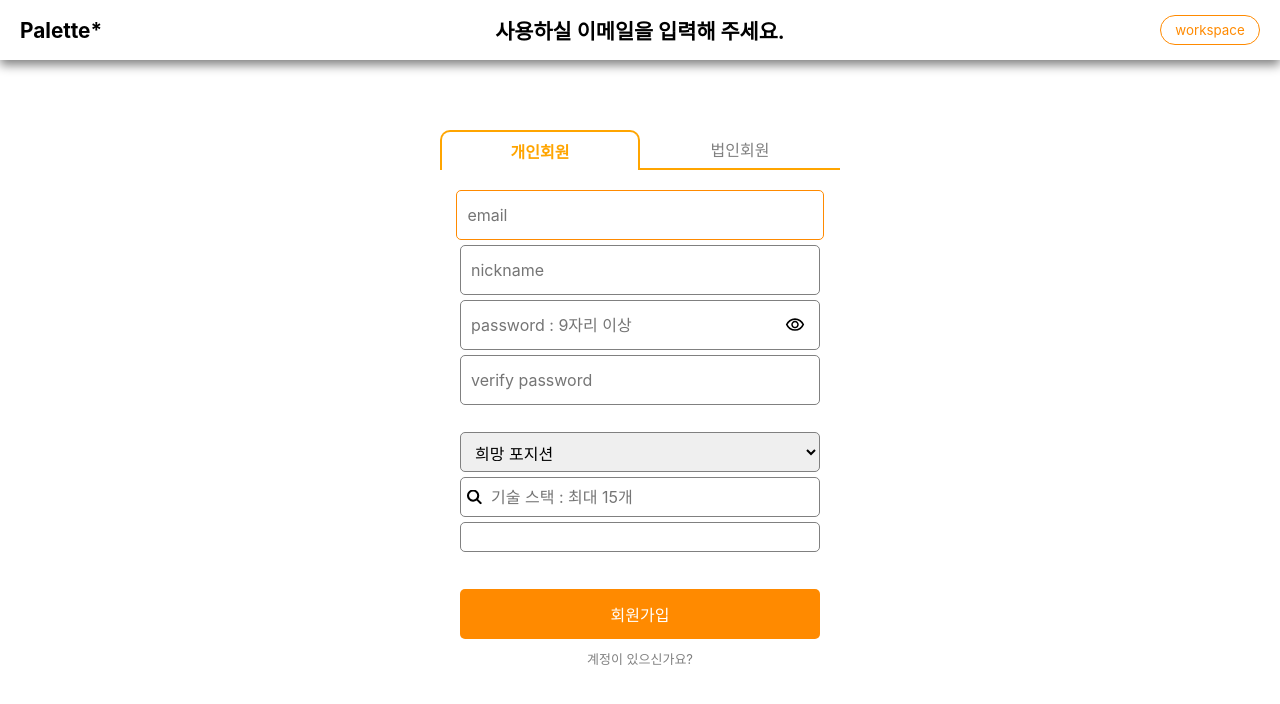
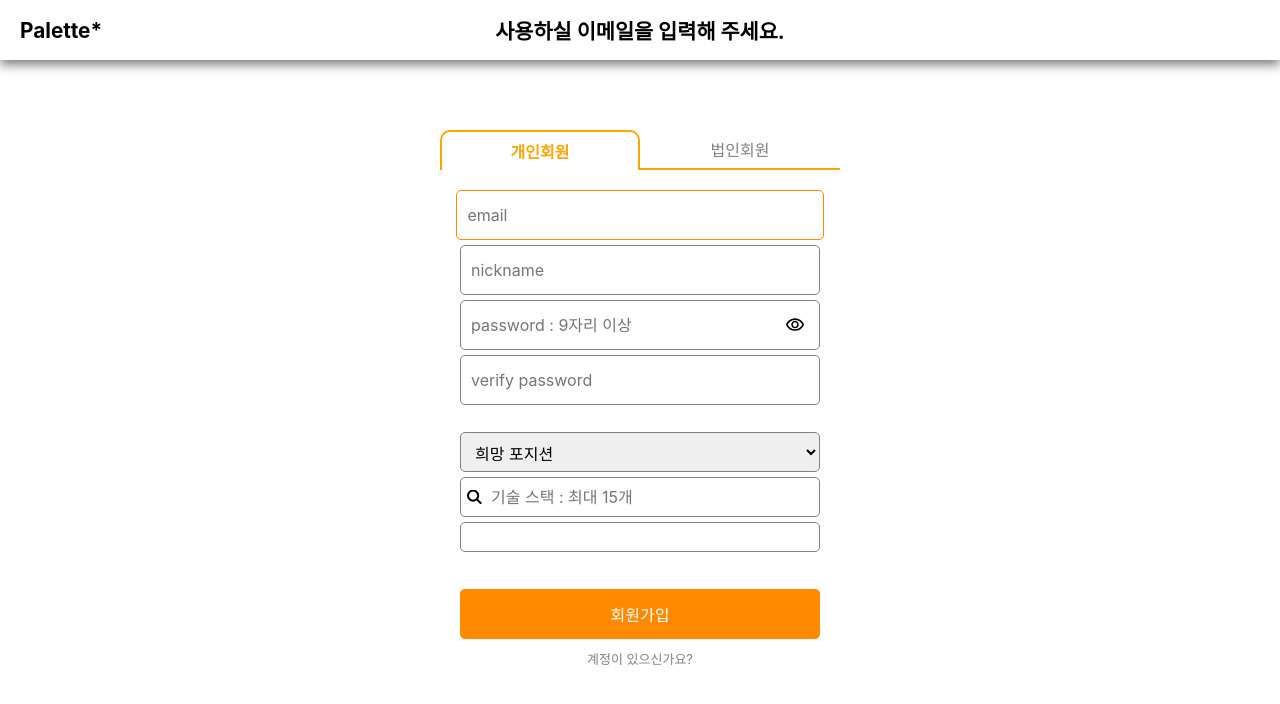
Before and after one commit to Happiness-Meta/final-front, a Next.js app: page /pages/signUpPage in a window 1280 px wide. Shown: the top 704 px of the page. Built offline with nearby package versions, Linux system fonts and the light colour scheme; a web font is replaced by a local one.

Commit message:
[bugfix] 헤더no1 workspace 버튼 토큰 관련 삼항연산자 사용

```diff
--- a/src/app/components/commonComponents/HeaderNo1.tsx
+++ b/src/app/components/commonComponents/HeaderNo1.tsx
@@ -12,11 +12,13 @@ import {
 import { css } from "@emotion/react";
 import Link from "next/link";
 import { useEffect } from "react";
+import { useCookies } from "react-cookie";
 
 const HeaderNo1 = () => {
+  const [cookies] = useCookies(["token"]);
+
   const { guideMessage, guideMessageAni, setGuideMessageAni } =
     useProjectTemplateStore();
-
   const { resetTechStack } = useSignUpPageStore();
 
   useEffect(() => {
@@ -54,9 +56,11 @@ const HeaderNo1 = () => {
         </p>
       </section>
       <section css={[sectionStyle, `justify-content: end;`]}>
-        <button onClick={() => resetTechStack()} css={[workspaceBtnStyle]}>
-          workspace
-        </button>
+        {cookies.token ? (
+          <button onClick={() => resetTechStack()} css={[workspaceBtnStyle]}>
+            workspace
+          </button>
+        ) : null}
       </section>
     </header>
   );
```
